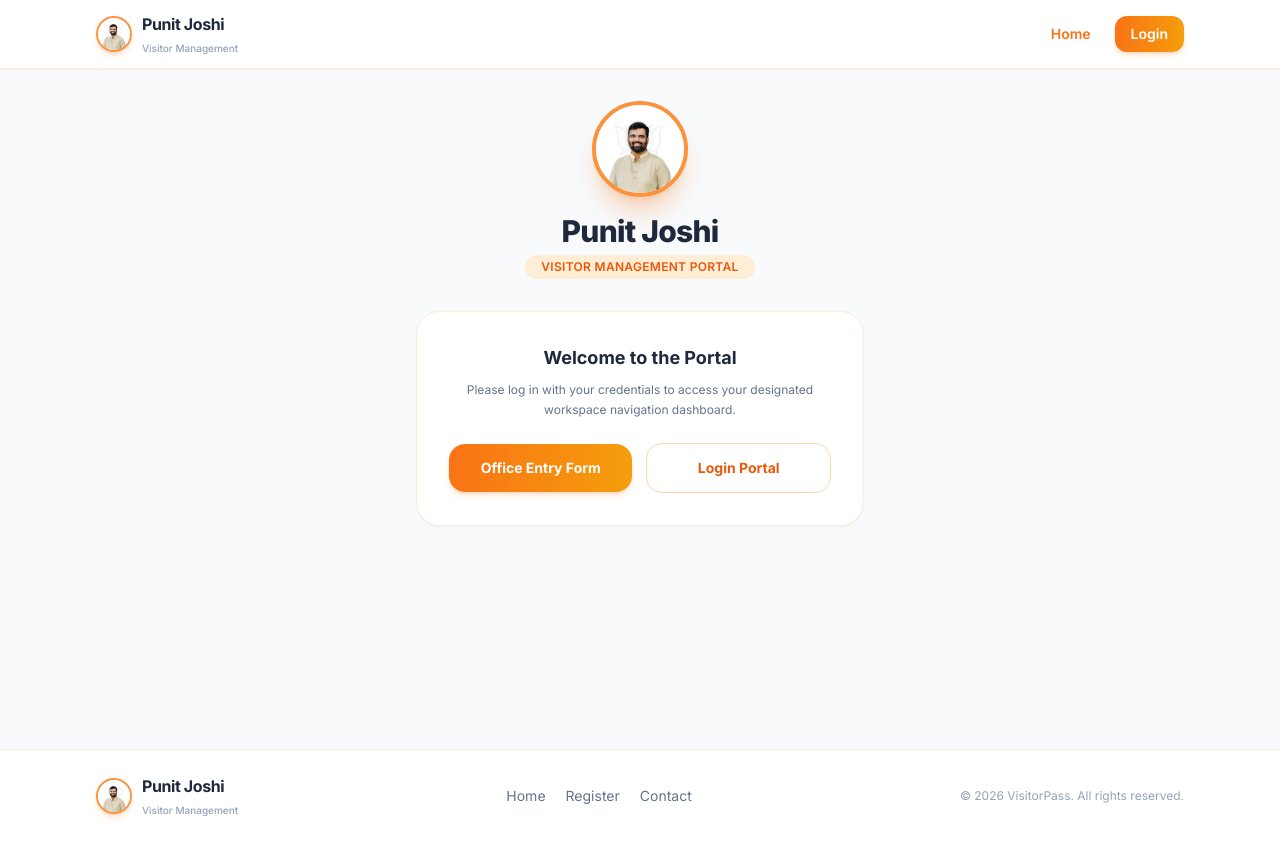
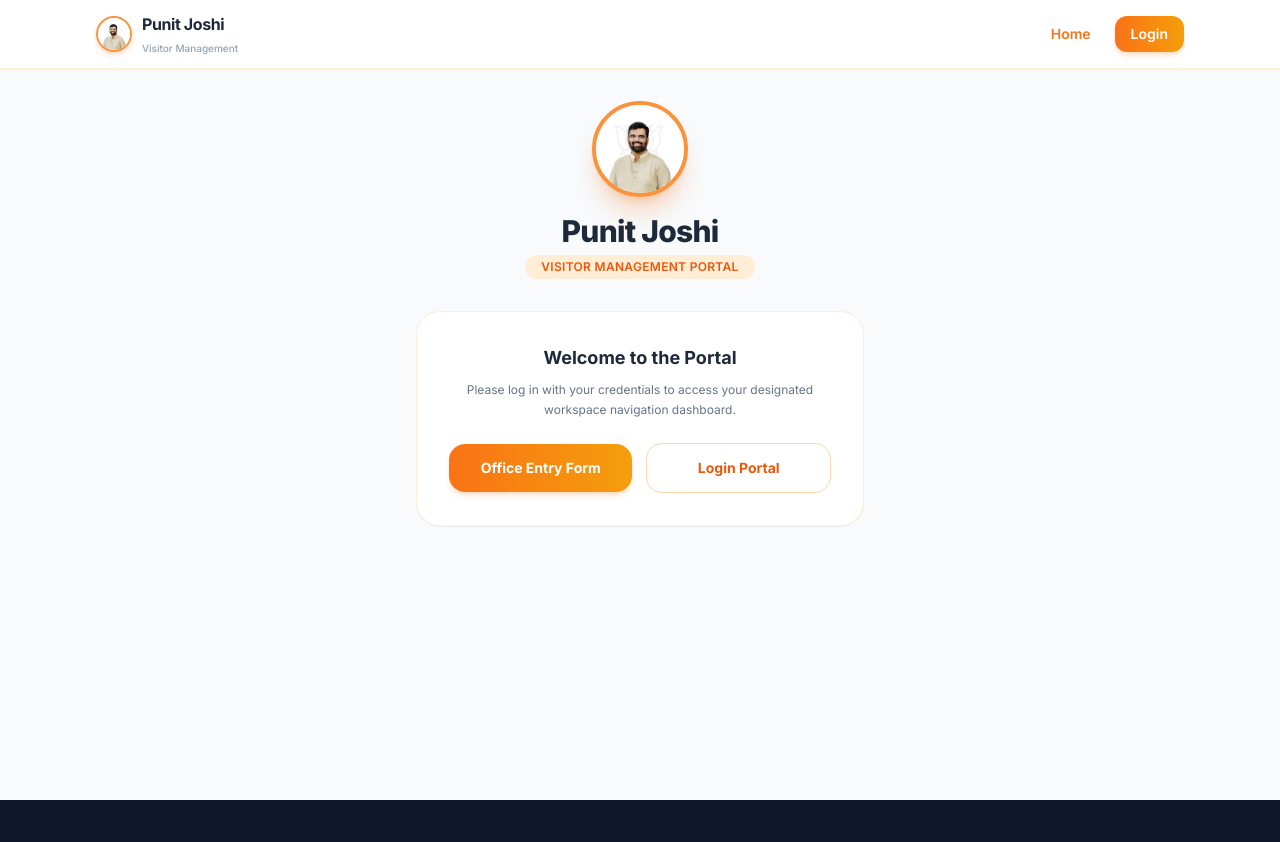
Before and after one commit to shakktii-ai/punit-visitor, a Next.js app: page / in a window 1280 px wide. After the commit the page ends 800 px from the top, so only its background shows below. Built offline with nearby package versions, Linux system fonts and the light colour scheme.

Commit message:
footer and index page update

```diff
--- a/pages/_app.js
+++ b/pages/_app.js
@@ -192,7 +192,7 @@
           <Component {...pageProps} />
         </div>
       </main>
-      <Footer />
+       {/* <Footer /> */}
       <ToastContainer
         position="bottom-right"
         theme="light"
--- a/pages/index.js
+++ b/pages/index.js
@@ -279,15 +279,15 @@
             </div>
 
             {/* Navigation Grid Section Header */}
-            <div className="flex items-center justify-between">
-              <div>
+            {/* <div className="flex items-center justify-between"> */}
+              {/* <div>
                 <h3 className="text-lg font-extrabold text-slate-800">Quick Navigation Workspace</h3>
                 <p className="text-xs text-slate-500">Select a module below to open its dedicated workspace page.</p>
               </div>
               <span className="text-xs font-bold px-3 py-1 bg-orange-100 text-orange-700 rounded-full">
                 {visibleBoxes.length} Modules Available
               </span>
-            </div>
+            </div> */}
 
             {/* Cards Grid */}
             <div className="grid grid-cols-1 sm:grid-cols-2 lg:grid-cols-3 gap-5">
```
